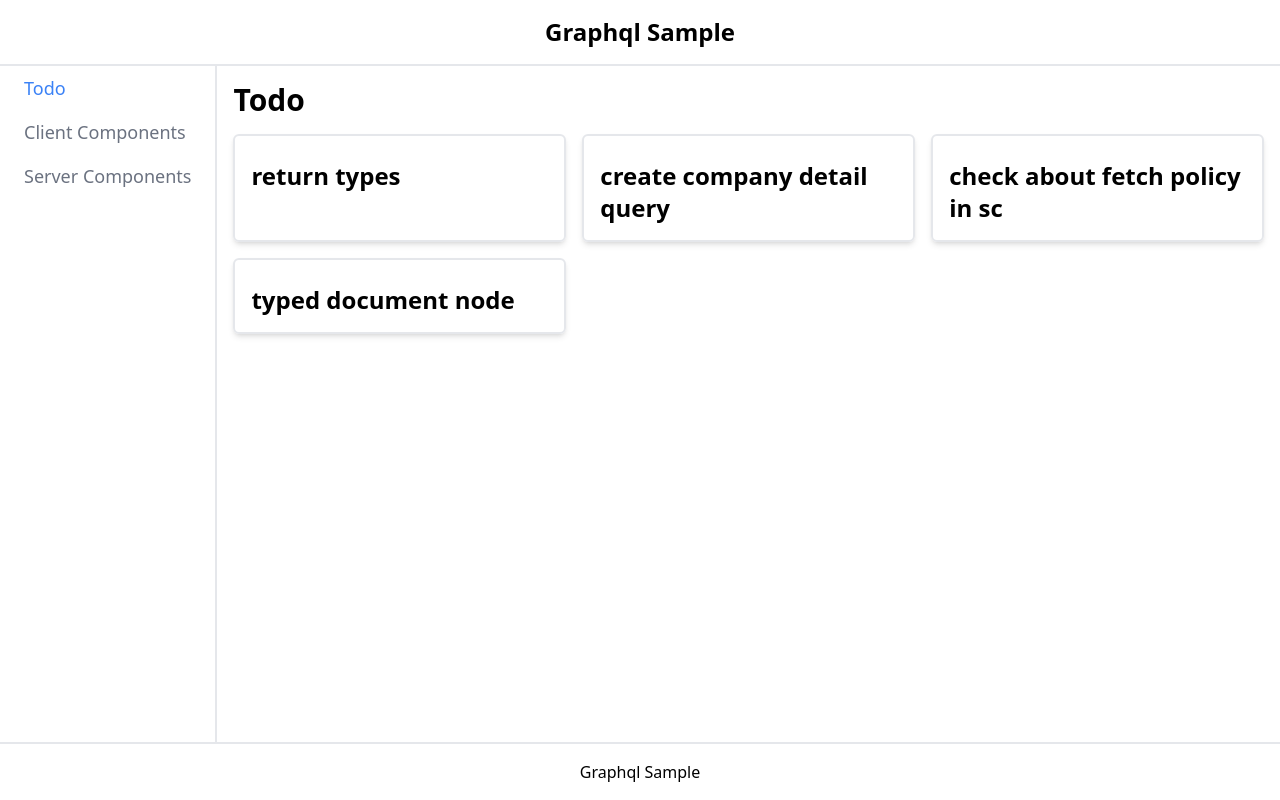
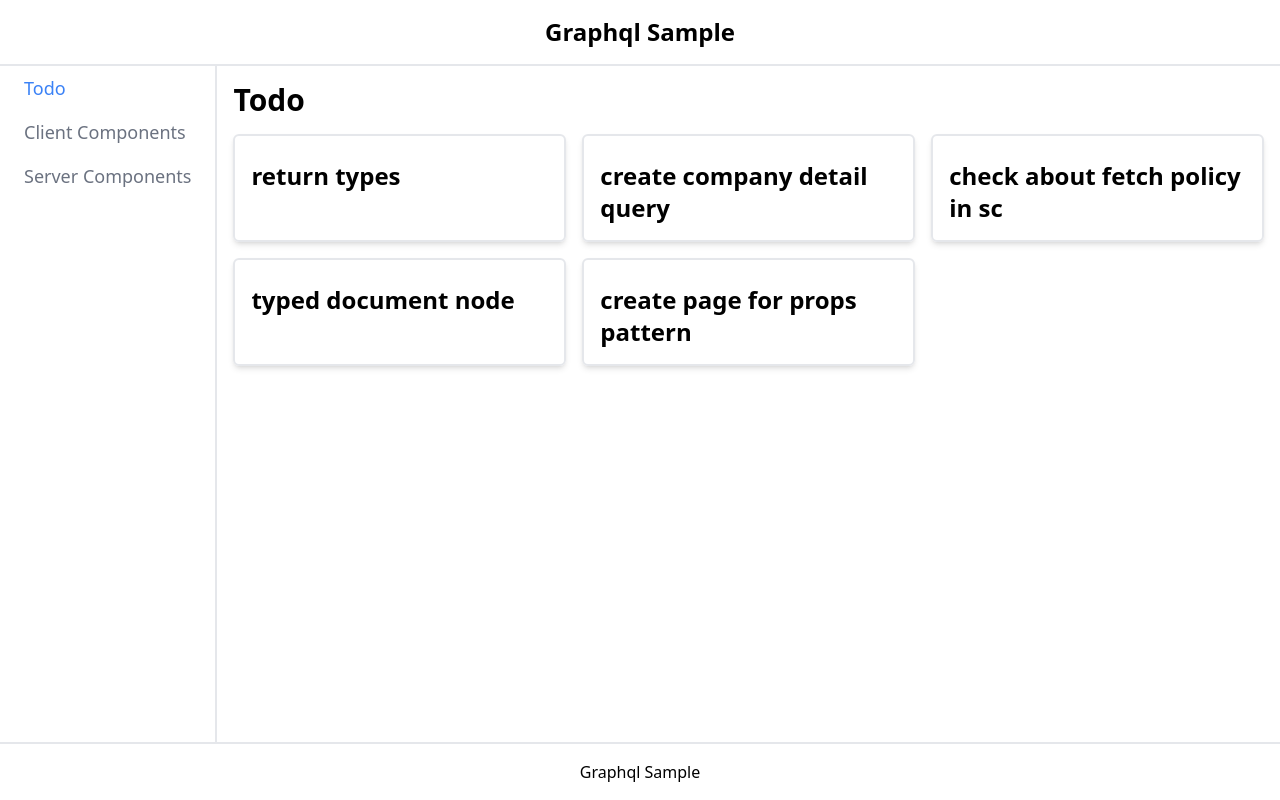
Before and after one commit to taro-28/gql-sample-web, a Next.js app: page / in a window 1280 px wide. Built offline with nearby package versions, Linux system fonts and the light colour scheme.

Commit message:
add todo of 'create page for props pattern'

```diff
--- a/src/app/page.tsx
+++ b/src/app/page.tsx
@@ -6,6 +6,7 @@ const todos = [
   'create company detail query',
   'check about fetch policy in sc',
   'typed document node',
+  'create page for props pattern',
 ]
 
 export default function Todo() {
```
